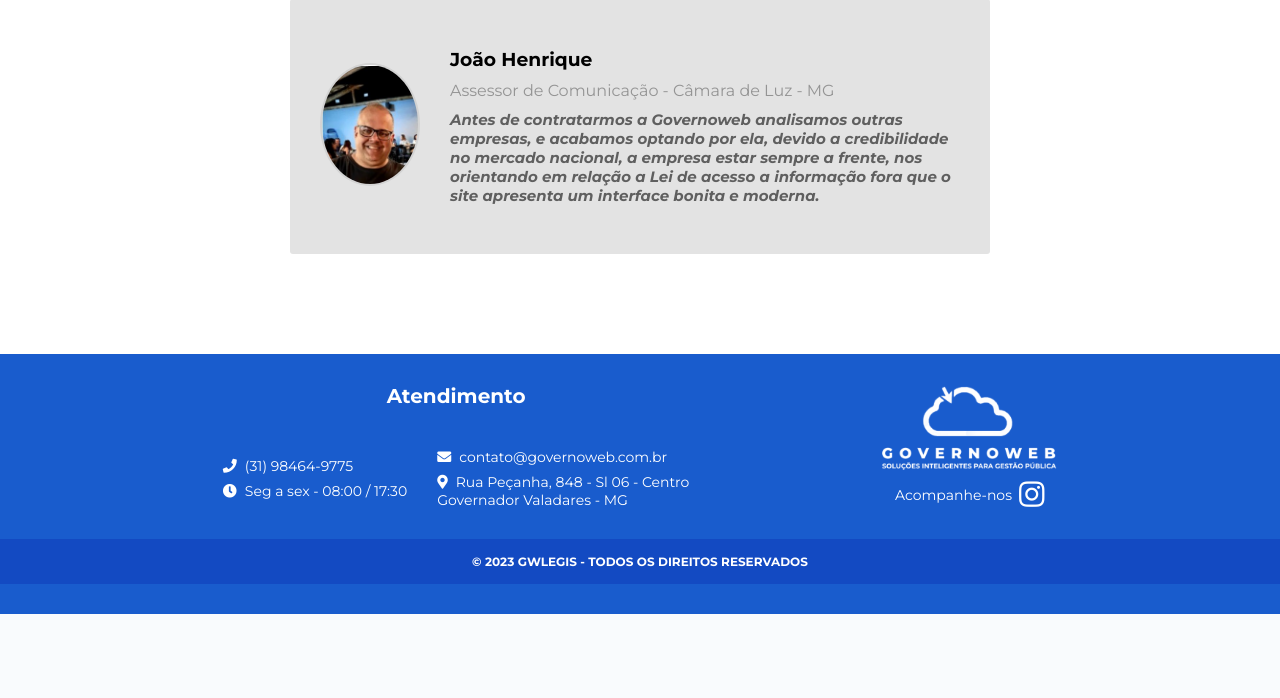
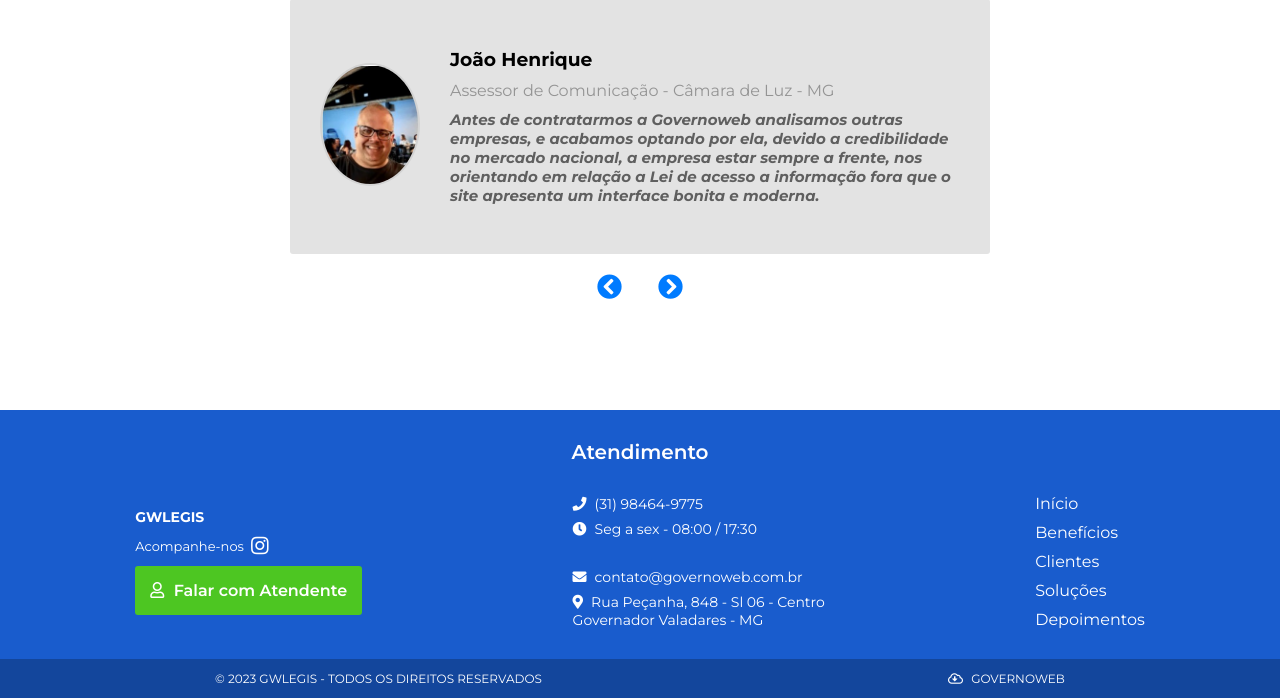
Before and after one commit to leandroricke100/governo-web, a PHP site: page / in a window 1280 px wide. Shown: the part 4072-4770 px from the top of the page. Before the commit the page ends 4686 px from the top, so only its background shows below. Run offline with PHP 8.4, Linux system fonts and the light colour scheme.

Commit message:
trocando footer

```diff
--- a/index.html
+++ b/index.html
@@ -38,7 +38,7 @@
       <img src="./assets/logo-governo.png" alt="logo governo web" />
       <nav class="menu">
         <ul class="menu-ul">
-          <li><a href="#hero">Início</a></li>
+
           <li><a href="#solucoes">Benefícios</a></li>
           <li><a href="#clientes">Clientes</a></li>
           <li><a href="#solucao">Soluções</a></li>
@@ -58,7 +58,9 @@
         <a href="#clientes">Clientes</a>
         <a href="#solucao">Soluções</a>
         <a href="#depoimentos">Depoimentos</a>
-        <a id="falar-atendente">Falar com Atendente</a>
+        <a id="falar-atendente"
+          href="https://api.whatsapp.com/send?phone=5531984649775&text=Ol%C3%A1,%20gostaria%20de%20solicitar%20um%20or%C3%A7amento!"
+          target="_blank">Falar com Atendente</a>
       </div>
       <div class="texto">
         <h1>
@@ -294,7 +296,9 @@
 
     <h2><i class="fad fa-angle-right"></i> O que dizem sobre nós</h2>
     <div class="slider-depoimentos">
+
       <div class="slides-depoimentos">
+
         <div class="slide-depoimentos">
           <div class="bloco-img"><img src="assets/img-joao.jpeg" alt="foto-joao"></div>
           <div class="bloco">
@@ -371,12 +375,32 @@
         </div>
       </div>
     </div>
+    <div id="btn-mudar">
+      <button id="voltar"><i class="fas fa-chevron-circle-left"></i></button>
+      <button id="proximo"><i class="fas fa-chevron-circle-right"></i></button>
+    </div>
   </section>
 
   <footer>
     <div class="container-footer">
-      <div class="atendimento">
+      <div class="title-atendimento">
         <p>Atendimento</p>
+      </div>
+      <div id="itens-footer">
+        <div class="empresa">
+          <p><strong>GWLEGIS</strong></p>
+
+          <div class="rede-social">
+            <p>Acompanhe-nos</p>
+            <a href="https://www.instagram.com/governo_web/" target="_blank"><i class="fab fa-instagram"></i></a>
+          </div>
+          <a id="btn-atendente"
+            href="https://api.whatsapp.com/send?phone=5531984649775&text=Ol%C3%A1,%20gostaria%20de%20solicitar%20um%20or%C3%A7amento!"
+            target="_blank">
+            <i class="far fa-user" style="margin-right: 5px"></i> Falar
+            com Atendente</a>
+        </div>
+        <div class=" atendimento">
           <div class="container-atendimento">
             <div class="horario">
               <span><a href="tel:+5531984649775"><i class="fas fa-phone" style="margin-right: 8px;"></i>(31)
@@ -386,21 +410,26 @@
             <div class="endereco">
               <span><a href="mailto:email@provedor.com.br"><i class="fas fa-envelope"
                     style="margin-right: 8px;"></i>contato@governoweb.com.br</a></span>
-            <span><i class="fas fa-map-marker-alt" style="margin-right: 8px;"></i>Rua Peçanha, 848 - Sl 06 - Centro
+              <span><i class="fas fa-map-marker-alt" style="margin-right: 8px;"></i>Rua Peçanha, 848 - Sl 06 -
+                Centro
                 <br>Governador Valadares - MG</span>
             </div>
           </div>
         </div>
-      <div class="rede-logo">
-        <img src="assets/logo-governo.png" />
-        <div class="rede-social">
-          <p>Acompanhe-nos</p>
-          <a href="https://www.instagram.com/governo_web/" target="_blank"><i class="fab fa-instagram"></i></a>
+        <div class="menu-footer">
+          <a href="#hero">Início</a>
+          <a href="#solucoes">Benefícios</a>
+          <a href="#clientes">Clientes</a>
+          <a href="#solucao">Soluções</a>
+          <a href="#depoimentos">Depoimentos</a>
         </div>
       </div>
 
     </div>
-    <div class="direitos">© 2023 GWLEGIS - TODOS OS DIREITOS RESERVADOS</div>
+    <div class="direitos">
+      <span>© 2023 GWLEGIS - TODOS OS DIREITOS RESERVADOS</span>
+      <span><i class="far fa-cloud-download-alt" style="margin-right: 5px;"></i> GOVERNOWEB</span>
+    </div>
   </footer>
 
   <a href="#hero" class="botao-subir"><i class="fas fa-caret-up"></i></a>
--- a/script.js
+++ b/script.js
@@ -67,9 +67,30 @@ function updateSlide() {
   slider.style.transform = `translateX(-${index * 100}%)`;
 }
 
-setInterval(nextSlide, 4000);
+setInterval(nextSlide, 6000);
 
 
+const voltar = document.getElementById('voltar');
+const proximo = document.getElementById('proximo');
+
+voltar.addEventListener('click', voltarSlide);
+proximo.addEventListener('click', proximoSlide);
+
+function proximoSlide() {
+  index++;
+  if (index === slides.length) {
+    index = 0
+  }
+  updateSlide();
+}
+
+function voltarSlide() {
+  index--;
+  if (index < 0) {
+    index = slides.length - 1;
+  }
+  updateSlide();
+}
 
 
 
--- a/style.css
+++ b/style.css
@@ -54,7 +54,7 @@ header img {
 
 .menu-ul a:not(.falar-com-atendente):hover {
   padding: 10px;
-  border-radius: 8px;
+  border-radius: 3px;
   background: rgb(217 217 217 / 39%);
 }
 
@@ -524,24 +524,11 @@ footer {
 .container-footer {
   display: flex;
   align-items: center;
-  justify-content: space-evenly;
-  padding: 30px;
+  flex-direction: column;
+  /* justify-content: space-evenly; */
+  /* padding: 30px; */
 }
 
-.fa-instagram:before {
-  content: "\f16d";
-  font-size: 29px;
-}
-
-.rede-logo {
-  display: flex;
-  align-items: center;
-  flex-direction: column;
-}
-
-.rede-logo img {
-  width: 175px;
-}
 
 .atendimento {
   display: flex;
@@ -559,7 +546,8 @@ footer {
 
 .container-atendimento {
   display: flex;
-  align-items: center;
+  align-items: flex-start;
+  flex-direction: column;
   justify-content: center;
   gap: 30px;
   font-size: 14px;
@@ -582,14 +570,11 @@ footer {
 .direitos {
   display: flex;
   align-items: center;
-  justify-content: center;
-  /* margin-top: 29px; */
-  margin-bottom: 30px;
-  text-align: center;
-  font-weight: bold;
+  justify-content: space-around;
+  /* font-weight: bold; */
   font-size: 12px;
-  background-color: #0013a03d;
-  padding: 15px;
+  background-color: #0000003d;
+  padding: 12px;
 }
 
 .rede-social {
@@ -597,8 +582,11 @@ footer {
   align-items: center;
   justify-content: center;
   gap: 7px;
-  margin-top: 10px;
-  font-size: 14px;
+  font-size: 13px;
+}
+
+.rede-social a i {
+  font-size: 20px;
 }
 
 .horario {
@@ -732,7 +720,7 @@ footer {
   position: absolute;
   left: 0px;
   top: 106px;
-  background-color: #00008b;
+  background-color: #111141;
   width: 100%;
   padding: 30px 20px;
   justify-content: center;
@@ -770,8 +758,56 @@ a#falar-atendente {
   margin-top: 10px;
 }
 
+#btn-mudar {
+  display: flex;
+  align-items: center;
+  gap: 20px;
+  padding-top: 10px;
+}
+
+#btn-mudar button {
+  padding: 8px;
+  background-color: transparent;
+  border: none;
+  font-size: 25px;
+  color: #007bff;
+  cursor: pointer;
+
+}
+
+.empresa {
+  display: flex;
+  flex-direction: column;
+  align-items: flex-start;
+  gap: 10px;
+  font-size: 14px;
+}
 
 
+#btn-atendente {
+
+  text-decoration: none;
+  background-color: rgba(77, 198, 34, 1);
+  font-size: 16px;
+  outline: none;
+  border: none;
+  border-radius: 3px;
+  cursor: pointer;
+  font-weight: 600;
+  padding: 15px;
+  color: #fff;
+}
+
+.menu-footer {
+  display: flex;
+  flex-direction: column;
+  gap: 10px;
+}
+
+.menu-footer a {
+  color: white;
+  text-decoration: none;
+}
 
 /* @media screen and(max-width:900px) {
   .menu {
@@ -779,7 +815,20 @@ a#falar-atendente {
   }
 } */
 
+div#itens-footer {
+  display: flex;
+  align-items: center;
+  padding: 30px;
+  max-width: 1350px;
+  width: 100%;
+  justify-content: space-around;
+}
 
+.title-atendimento {
+  margin-top: 30px;
+  font-weight: 600;
+  font-size: 20px;
+}
 
 
 @media screen and (max-width:768px) {
@@ -839,7 +888,7 @@ a#falar-atendente {
   }
 
   #hero .conteudo .texto h1 {
-    font-size: 22px;
+    font-size: 28px;
     margin-right: 0;
   }
 
@@ -871,7 +920,7 @@ a#falar-atendente {
   }
 
   #solucoes h1 {
-    font-size: 30px;
+    font-size: 28px;
     padding-bottom: 0px;
     padding-left: 30px;
     padding-right: 30px;
@@ -900,7 +949,7 @@ a#falar-atendente {
   }
 
   .clientes h2 {
-    font-size: 30px;
+    font-size: 28px;
     margin-top: 70px;
     margin-bottom: 70px;
     padding: 0 30px;
@@ -990,12 +1039,9 @@ a#falar-atendente {
 
   .rede-social {
     font-size: 13px;
-
   }
 
-  .rede-social a i {
-    font-size: 20px !important;
-  }
+
 
   .slide-depoimentos {
     padding: 15px;
```
Lines whose indentation alone changed are shown as unchanged.
